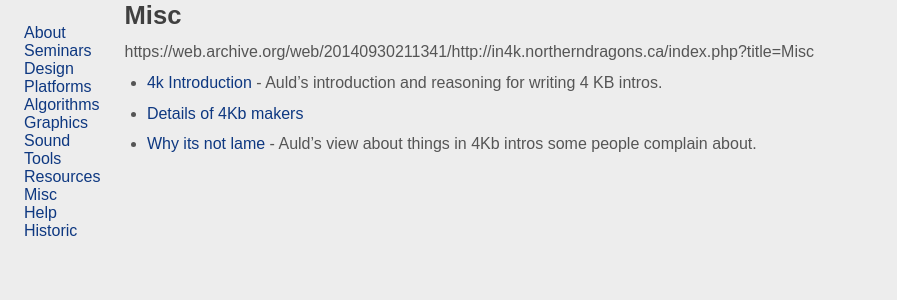
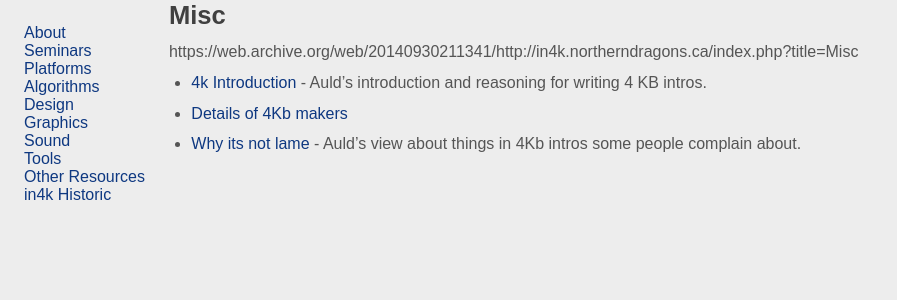
Before and after one commit to in4k/in4k.github.io, a Jekyll site: the page built from wiki/misc.markdown, in a window 1280 px wide. Shown: the top 300 px of the page, without its empty margins (0-897 px from the left). Built offline with Jekyll 4.4.1, drawn with Linux system fonts in a browser that asks for light colours; some web fonts are replaced.

Commit message:
Update nav.html

```diff
--- a/_includes/nav.html
+++ b/_includes/nav.html
@@ -1,14 +1,14 @@
 <div class="nav">
-<a href="about">About</a><br>
-<a href="seminars">Seminars</a><br>
-<a href="design">Design</a><br>
-<a href="platforms">Platforms</a><br>
-<a href="algorithms">Algorithms</a><br>
-<a href="graphics">Graphics</a><br>
-<a href="sound-coding">Sound</a><br>
-<a href="tools">Tools</a><br>
-<a href="resources">Resources</a><br>
-<a href="misc">Misc</a><br>
-<a href="help">Help</a><br>
-<a href="historic">Historic</a><br>
+<a href="wiki/about">About</a><br>
+<a href="wiki/seminars">Seminars</a><br>
+<a href="wiki/platforms">Platforms</a><br>
+<a href="wiki/algorithms">Algorithms</a><br>
+<a href="wiki/design">Design</a><br>
+<a href="wiki/graphics">Graphics</a><br>
+<a href="wiki/sound-coding">Sound</a><br>
+<a href="wiki/tools">Tools</a><br>
+<a href="wiki/resources">Other Resources</a><br>
+<!--<a href="wiki/misc">Misc</a><br>
+<a href="wiki/help">Help</a><br>-->
+<a href="wiki/historic">in4k Historic</a><br>
 </div>
```
